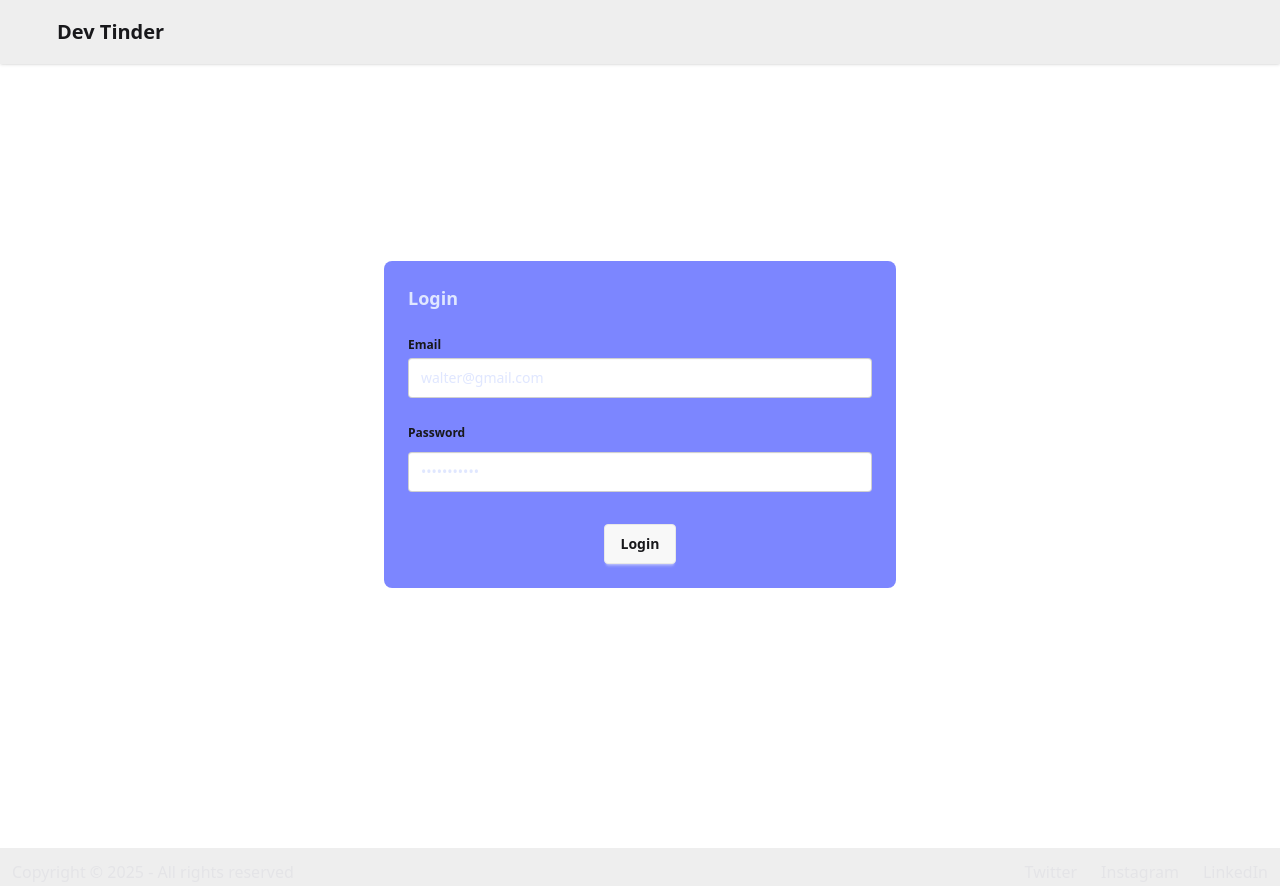
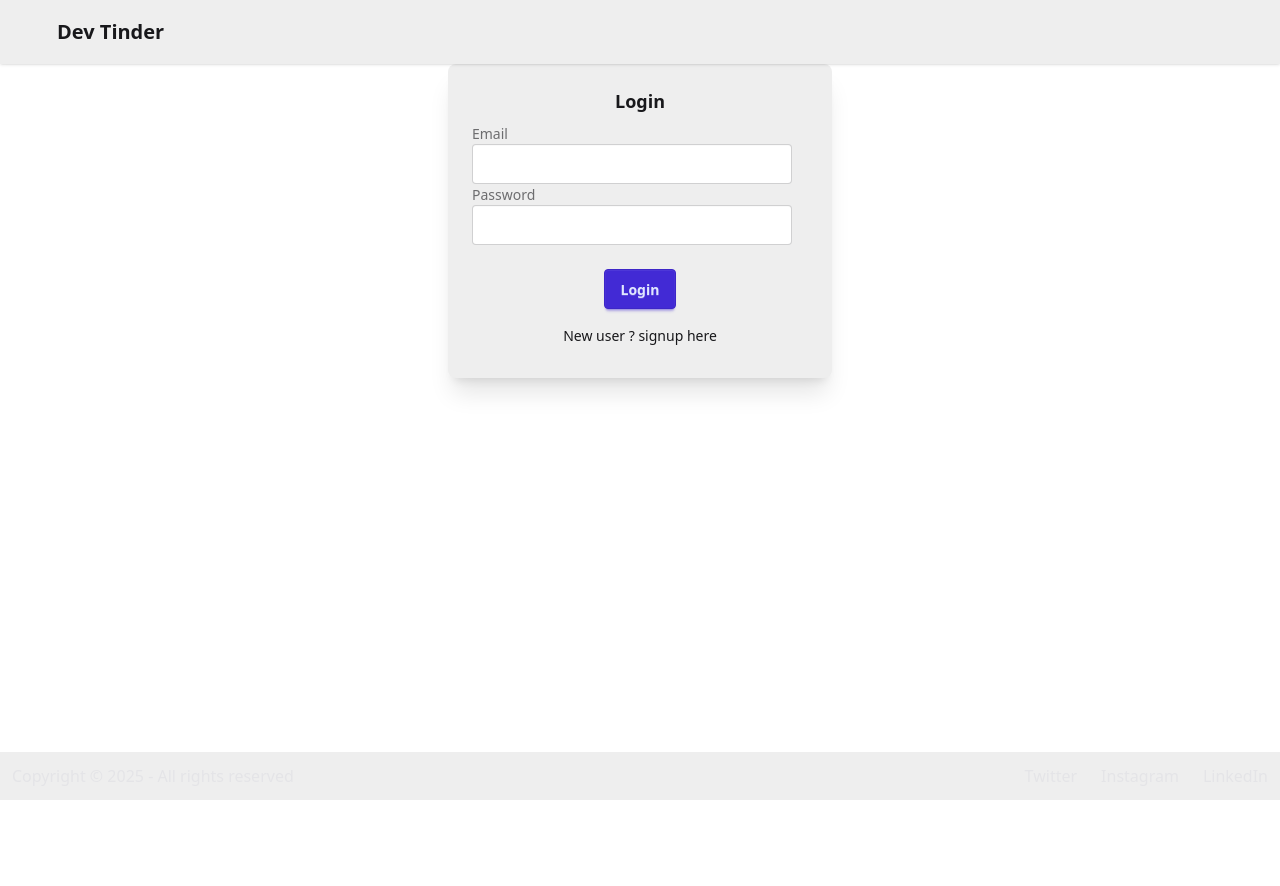
Before and after one commit to prince-kr-dev/dev-tinder-frontend, a React (Vite) app: page /login in a window 1280 px wide. Shown: the top 886 px of the page. After the commit the page ends 800 px from the top, so only its background shows below. Built offline with nearby package versions, Linux system fonts and the light colour scheme; no server answers.

Commit message:
signup and some bug fixes

```diff
--- a/src/components/EditProfile.jsx
+++ b/src/components/EditProfile.jsx
@@ -6,18 +6,31 @@ import { URL } from "../utils/constants";
 import { useNavigate } from "react-router-dom";
 
 const EditProfile = ({ user }) => {
-  const [firstName, setFirstName] = useState(user.firstName);
-  const [lastName, setLastName] = useState(user.lastName);
-  const [age, setAge] = useState(user.age);
-  const [gender, setGender] = useState(user.gender);
-  const [about, setAbout] = useState(user.about);
-  const [photoURL, setphotoURL] = useState(user.photoURL);
+  // ✅ Initialize with safe defaults
+  const [firstName, setFirstName] = useState(user?.firstName || "");
+  const [lastName, setLastName] = useState(user?.lastName || "");
+  const [age, setAge] = useState(user?.age || "");
+  const [gender, setGender] = useState(user?.gender || "");
+  const [about, setAbout] = useState(user?.about || "");
+  const [photoURL, setPhotoURL] = useState(user?.photoURL || "");
 
   const [showToast, setShowToast] = useState(false);
-  const [countdown, setCountdown] = useState(3); // ⏳ countdown state
+  const [countdown, setCountdown] = useState(3);
 
   const dispatch = useDispatch();
   const navigate = useNavigate();
+
+  // ✅ Sync state when user changes (important for async loading)
+  useEffect(() => {
+    if (user) {
+      setFirstName(user.firstName || "");
+      setLastName(user.lastName || "");
+      setAge(user.age || "");
+      setGender(user.gender || "");
+      setAbout(user.about || "");
+      setPhotoURL(user.photoURL || "");
+    }
+  }, [user]);
 
   const handleSave = async () => {
     try {
@@ -33,14 +46,17 @@ const EditProfile = ({ user }) => {
         },
         { withCredentials: true }
       );
+
       dispatch(addUser(res?.data?.data));
 
       setShowToast(true);
       setCountdown(3);
     } catch (err) {
-      console.log(err);
+      console.error("Profile update failed:", err);
     }
   };
+
+  // ✅ Auto close toast after countdown
   useEffect(() => {
     if (showToast && countdown > 0) {
       const timer = setTimeout(() => {
@@ -67,6 +83,7 @@ const EditProfile = ({ user }) => {
           </div>
         </div>
       )}
+
       <div className="w-full max-w-md bg-gray-800 shadow-xl rounded-xl p-5">
         <h2 className="text-xl font-semibold text-center mb-5">Edit Profile</h2>
 
@@ -151,7 +168,7 @@ const EditProfile = ({ user }) => {
             <input
               type="url"
               value={photoURL}
-              onChange={(e) => setphotoURL(e.target.value)}
+              onChange={(e) => setPhotoURL(e.target.value)}
               className="w-full border border-gray-600 bg-gray-700 text-white rounded-lg p-2 focus:ring-2 focus:ring-blue-400"
               placeholder="Enter photo URL"
             />
--- a/src/components/Feed.jsx
+++ b/src/components/Feed.jsx
@@ -8,7 +8,6 @@ import UserCard from "./UserCard";
 function Feed() {
   const feed = useSelector((store) => store.feed);
   const dispatch = useDispatch();
-
 
   const getFeed = async () => {
     if (feed) return;
@@ -24,6 +23,13 @@ function Feed() {
   useEffect(() => {
     getFeed();
   }, []);
+
+  if (!feed)
+    return <h1 className="text-lg text-center pt-10">Not available</h1>;
+
+  if (feed.length <= 0) {
+    return <h1 className="text-lg text-center pt-10">No more users found</h1>;
+  }
 
   return (
     feed && (
--- a/src/components/Login.jsx
+++ b/src/components/Login.jsx
@@ -5,13 +5,13 @@ import { addUser } from "../utils/userSlice";
 import { useNavigate } from "react-router-dom";
 import { URL } from "../utils/constants";
 
-function Login() {
-  // const [email, setEmail] = useState("prince@gmail.com");
-  // const [password, setPassword] = useState("Prince@123");
-  const [email, setEmail] = useState("walter@gmail.com");
-  const [password, setPassword] = useState("Walter@1234");
+const Login = () => {
+  const [email, setEmail] = useState("");
+  const [password, setPassword] = useState("");
+  const [firstName, setFirstName] = useState("");
+  const [lastName, setLastName] = useState("");
+  const [isLoginFrom, setIsLoginForm] = useState(true);
   const [error, setError] = useState("");
-
   const dispatch = useDispatch();
   const navigate = useNavigate();
 
@@ -19,52 +19,122 @@ function Login() {
     try {
       const res = await axios.post(
         URL + "/login",
-        { email, password },
+        {
+          email,
+          password,
+        },
         { withCredentials: true }
       );
-      dispatch(addUser(res.data.user || res.data));
-      navigate("/feed");
+      // console.log(res.data.user)
+      dispatch(addUser(res.data.user));
+      return navigate("/feed");
     } catch (err) {
-      setError(err?.response?.message || "Something went wrong");
+      setError(err.response.data);
+      console.log(err);
+    }
+  };
+
+  const handleSignUp = async () => {
+    try {
+      const res = await axios.post(
+        URL + "/signup",
+        {
+          firstName,
+          lastName,
+          email,
+          password,
+        },
+        {
+          withCredentials: true,
+        }
+      );
+      console.log(res);
+      dispatch(addUser(res.data.data));
+      return navigate("/feed");
+    } catch (error) {
+      setError(error.response.data);
+      console.log(error);
     }
   };
 
   return (
-    <div className="flex items-center justify-center min-h-screen p-6">
-      <div className="card bg-indigo-400 text-primary-content w-full max-w-lg">
-        <div className="card-body flex flex-col gap-4">
-          <h2 className="card-title text-center">Login</h2>
-
-          <fieldset className="fieldset p-0 w-full">
-            <legend className="fieldset-legend">Email</legend>
+    <div className="flex justify-center my-10">
+      <div className="card bg-base-300 w-96 shadow-xl">
+        <div className="card-body">
+          <h2 className="card-title justify-center">
+            {isLoginFrom ? "Login" : "Signup"}
+          </h2>
+          <div>
+            {!isLoginFrom && (
+              <>
+                <label className="form-control w-full max-w-xs my-2">
+                  <div className="label">
+                    <span className="label-text">Firstname</span>
+                  </div>
+                  <input
+                    type="text"
+                    value={firstName}
+                    onChange={(e) => setFirstName(e.target.value)}
+                    className="input input-bordered w-full max-w-xs"
+                  />
+                </label>
+                <label className="form-control w-full max-w-xs my-2">
+                  <div className="label">
+                    <span className="label-text">Lastname</span>
+                  </div>
+                  <input
+                    type="text"
+                    value={lastName}
+                    onChange={(e) => setLastName(e.target.value)}
+                    className="input input-bordered w-full max-w-xs"
+                  />
+                </label>
+              </>
+            )}
+            <label className="form-control w-full max-w-xs my-2">
+              <div className="label">
+                <span className="label-text">Email</span>
+              </div>
               <input
                 type="text"
                 value={email}
                 onChange={(e) => setEmail(e.target.value)}
-              className="input w-full box-border px-3 py-2"
-              placeholder="example@gmail.com"
+                className="input input-bordered w-full max-w-xs"
               />
-
-            <legend className="fieldset-legend mt-3">Password</legend>
+            </label>
+            <label className="form-control w-full max-w-xs my-2">
+              <div className="label">
+                <span className="label-text">Password</span>
+              </div>
               <input
                 type="password"
                 value={password}
                 onChange={(e) => setPassword(e.target.value)}
-              className="input w-full box-border px-3 py-2"
-              placeholder="••••••••••"
+                className="input input-bordered w-full max-w-xs"
               />
-          </fieldset>
-
-          <p className="text-red-500 font-medium">{error}</p>
-          <div className="card-actions justify-end w-full">
-            <button onClick={handleLogin} className="btn mx-auto">
-              Login
+            </label>
+          </div>
+          <p className="text-red-500 text-center">{error}</p>
+          <div className="card-actions justify-center mt-2">
+            <button
+              className="btn btn-primary"
+              onClick={isLoginFrom ? handleLogin : handleSignUp}
+            >
+              {isLoginFrom ? "Login" : "Signup"}
             </button>
           </div>
+          <p
+            className=" text-center cursor-pointer py-2"
+            onClick={() => setIsLoginForm((value) => !value)}
+          >
+            {isLoginFrom
+              ? "New user ? signup here"
+              : "Existing User ? Login here"}
+          </p>
         </div>
       </div>
     </div>
   );
-}
+};
 
 export default Login;
--- a/src/components/UserCard.jsx
+++ b/src/components/UserCard.jsx
@@ -1,11 +1,23 @@
+import axios from "axios";
 import React from "react";
+import { URL } from "../utils/constants";
+import { useDispatch } from "react-redux";
+import { removeUserFromFeed } from "../utils/feedSlice";
 
-function UserCard({user}) {
-  if(!user) return null;
-  const {firstName, lastName, photoURL, about} = user;
+function UserCard({ user }) {
+  if (!user) return null;
+  const { _id, firstName, lastName, photoURL, about } = user;
 
-  // console.log(about);
+  const dispatch = useDispatch();
 
+  const handleSendRequest = async (status, userId) => {
+    const res = await axios.post(
+      URL + "/request/send/" + status + "/" + userId,
+      {},
+      { withCredentials: true }
+    );
+    dispatch(removeUserFromFeed(userId));
+  };
 
   return (
     <div className="card bg-base-300 w-full max-w-sm shadow-md">
@@ -17,16 +29,26 @@ function UserCard({user}) {
         />
       </figure>
       <div className="card-body">
-        <h2 className="card-title">{firstName} {lastName}</h2>
-        <p>
-          {about}
-        </p>
+        <h2 className="card-title">
+          {firstName} {lastName}
+        </h2>
+        <p>{about}</p>
         <div className="flex items-center justify-between px-5">
           <div className="card-actions justify-end">
-            <button className="btn bg-indigo-600">Ignore</button>
+            <button
+              onClick={() => handleSendRequest("ignored", _id)}
+              className="btn bg-indigo-600"
+            >
+              Ignore
+            </button>
           </div>
           <div className="card-actions justify-end">
-            <button className="btn bg-pink-500">Interested</button>
+            <button
+              onClick={() => handleSendRequest("interested", _id)}
+              className="btn bg-pink-500"
+            >
+              Interested
+            </button>
           </div>
         </div>
       </div>
--- a/src/utils/feedSlice.js
+++ b/src/utils/feedSlice.js
@@ -7,11 +7,12 @@ const feedSlice = createSlice({
         addFeed: (state, action)=>{
             return action.payload;
         },
-        removeFeed: (state, action)=>{
-            return null;
+        removeUserFromFeed: (state, action)=>{
+            const newFeed = state.filter(user=> user._id !== action.payload)
+            return newFeed;
         }
     }
 })
 
-export const {addFeed, removeFeed} = feedSlice.actions;
+export const {addFeed, removeUserFromFeed} = feedSlice.actions;
 export default feedSlice.reducer;
```
Also changed, not shown: src/App.jsx (+8 -11 lines). Lines whose indentation alone changed are shown as unchanged.
